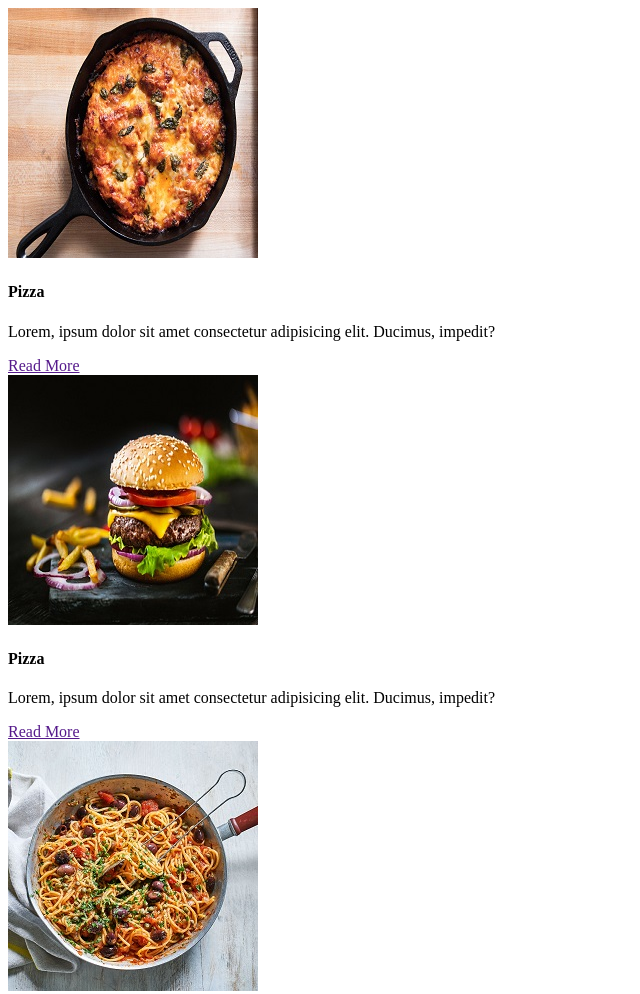
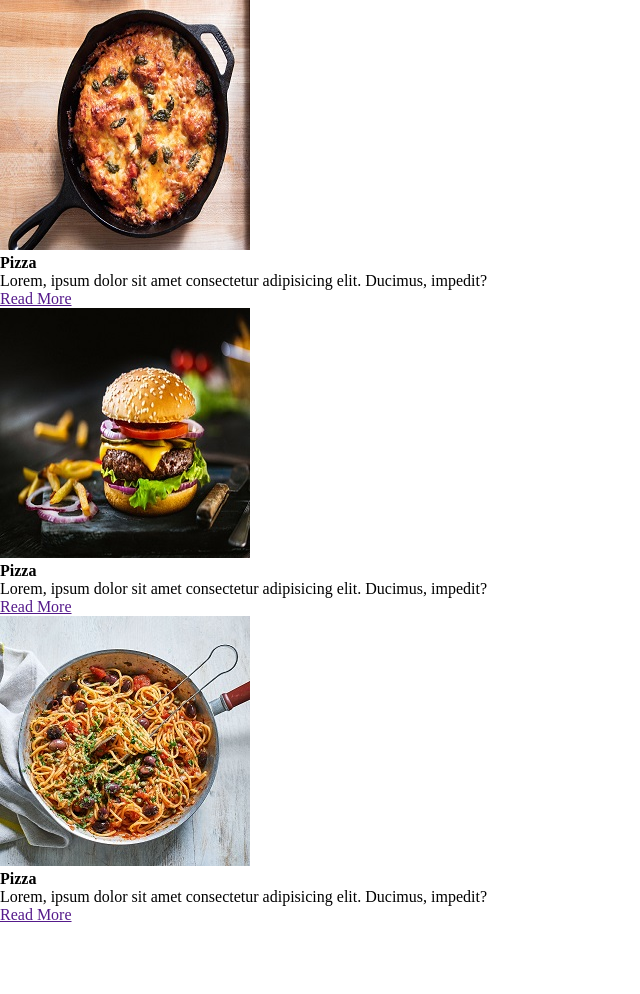
Before and after one commit to webfaisalbd/equal-height-card-using-html-css, a plain HTML site: page index.html in a window 1280 px wide. Shown: the top 994 px of the page, without its empty margins (0-640 px from the left). After the commit the page ends 924 px from the top, so only its background shows below. Drawn offline with Linux system fonts and the light colour scheme.

Commit message:
reset style sheet

```diff
--- a/index.html
+++ b/index.html
@@ -6,6 +6,8 @@
     <meta http-equiv="X-UA-Compatible" content="IE=edge">
     <meta name="viewport" content="width=device-width, initial-scale=1.0">
     <title>Equal Height Card</title>
+    <!-- add style sheet  -->
+    <link rel="stylesheet" href="style.css">
 </head>
 
 <body>
--- a/style.css
+++ b/style.css
@@ -0,0 +1,5 @@
+* {
+    margin: 0;
+    padding: 0;
+    box-sizing: border-box;
+}
```
